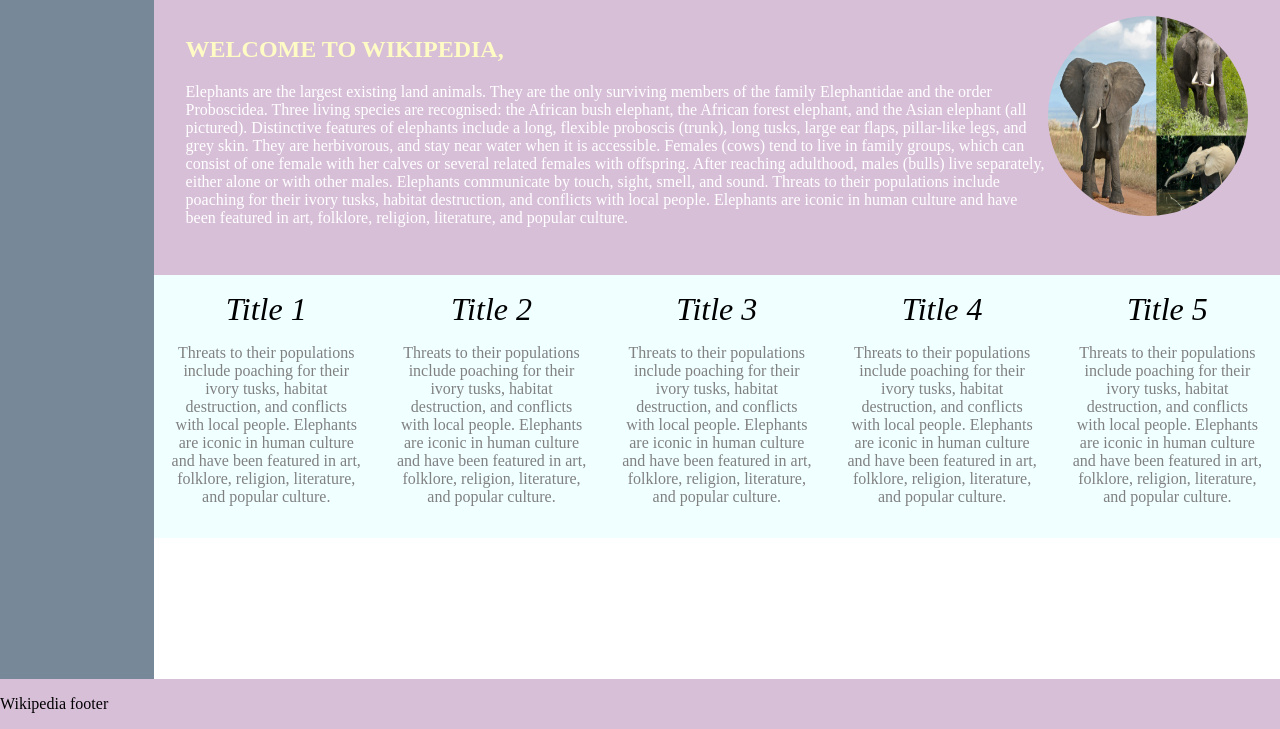
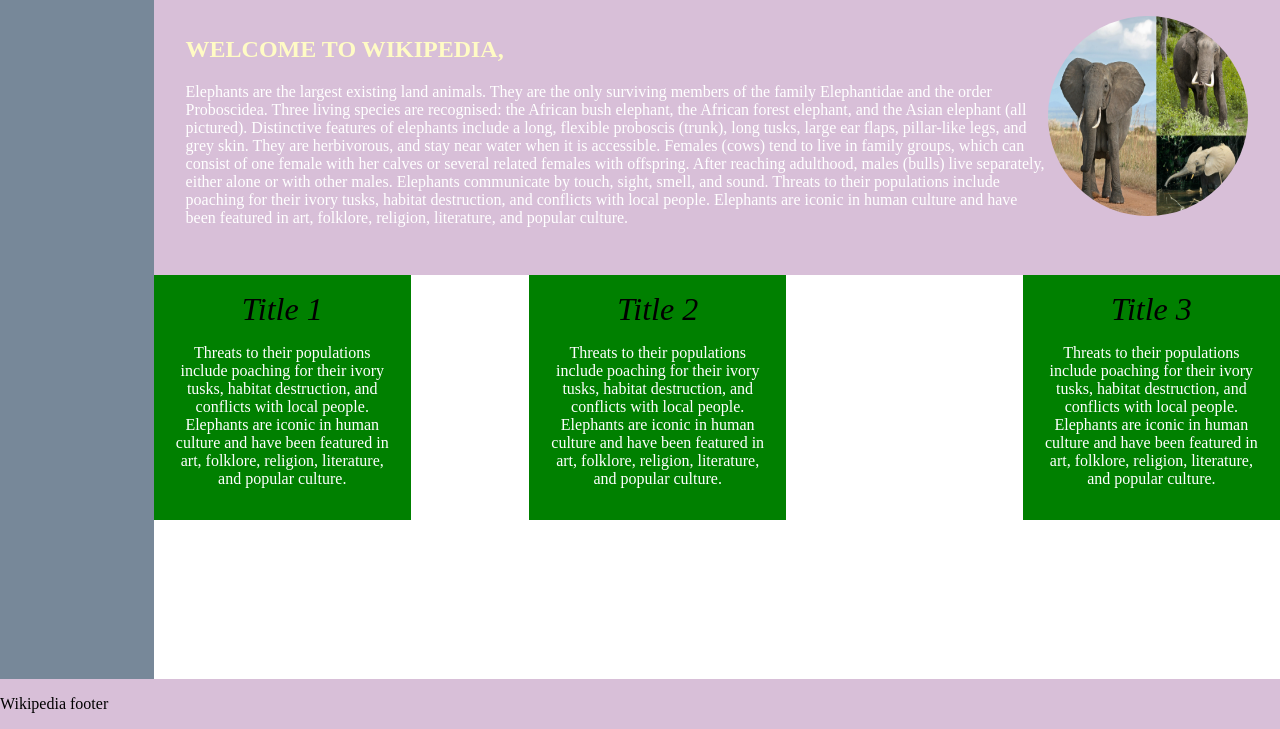
Before and after one commit to mahadev-chaurasiya/CSS-Grid-Layout-Module, a website: page index.html in a window 1280 px wide. Shown: the part 71-800 px from the top of the page. Drawn offline with Linux system fonts and the light colour scheme.

Commit message:
Row allignment

```diff
--- a/css/main.css
+++ b/css/main.css
@@ -93,11 +93,12 @@
 
 #branches{
     display: grid;
-    grid-template-columns: repeat(5, auto);
+    grid-template-columns: repeat(3, auto);
     text-align: center;
     /* grid-template-columns: repeat(2,auto);
     grid-template-rows: repeat(2,auto);
     grid-gap: 10px 30px; */
+    /* justify-items: center; */
 }
 #branches i{
     font-size: 2em;
@@ -107,9 +108,13 @@
     padding: 0;
 }
 ul#branches li{
-    background-color: azure;
+    background-color: green;
     padding: 1em;
+    width: 60%;
 }
 ul#branches li p{
-    color: gray;
+    color: white;
 }
+ul#branches li:nth-child(3){
+    justify-self: end;
+}
--- a/index.html
+++ b/index.html
@@ -72,22 +72,6 @@
                 and have been featured in art, folklore, religion, literature, and
                 popular culture.</p>
         </li>
-        <li>
-            <i>Title 4</i>
-            <p>Threats to their populations
-                include poaching for their ivory tusks, habitat destruction, and
-                conflicts with local people. Elephants are iconic in human culture
-                and have been featured in art, folklore, religion, literature, and
-                popular culture.</p>
-        </li>
-        <li>
-            <i>Title 5</i>
-            <p>Threats to their populations
-                include poaching for their ivory tusks, habitat destruction, and
-                conflicts with local people. Elephants are iconic in human culture
-                and have been featured in art, folklore, religion, literature, and
-                popular culture.</p>
-        </li>
       </ul>
     </div>
     <footer>
```
